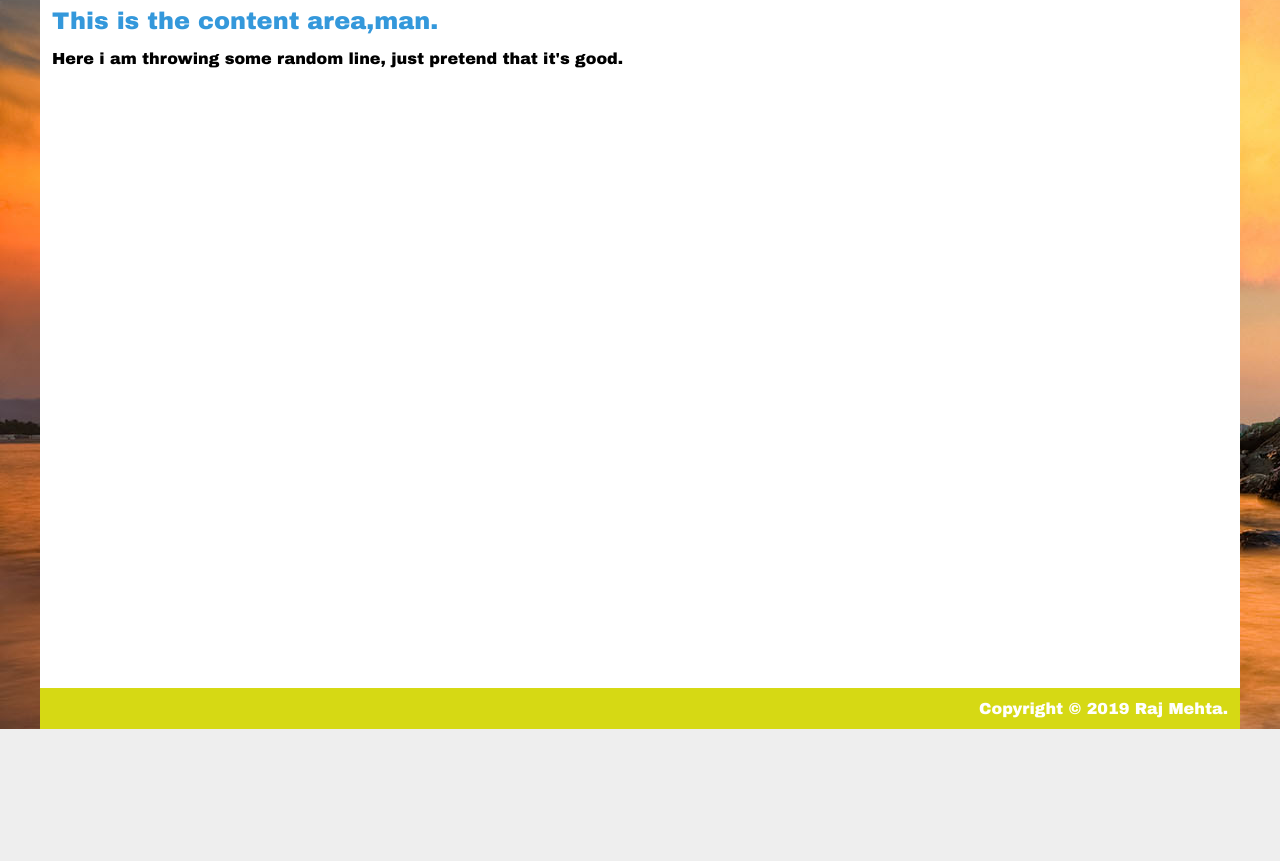
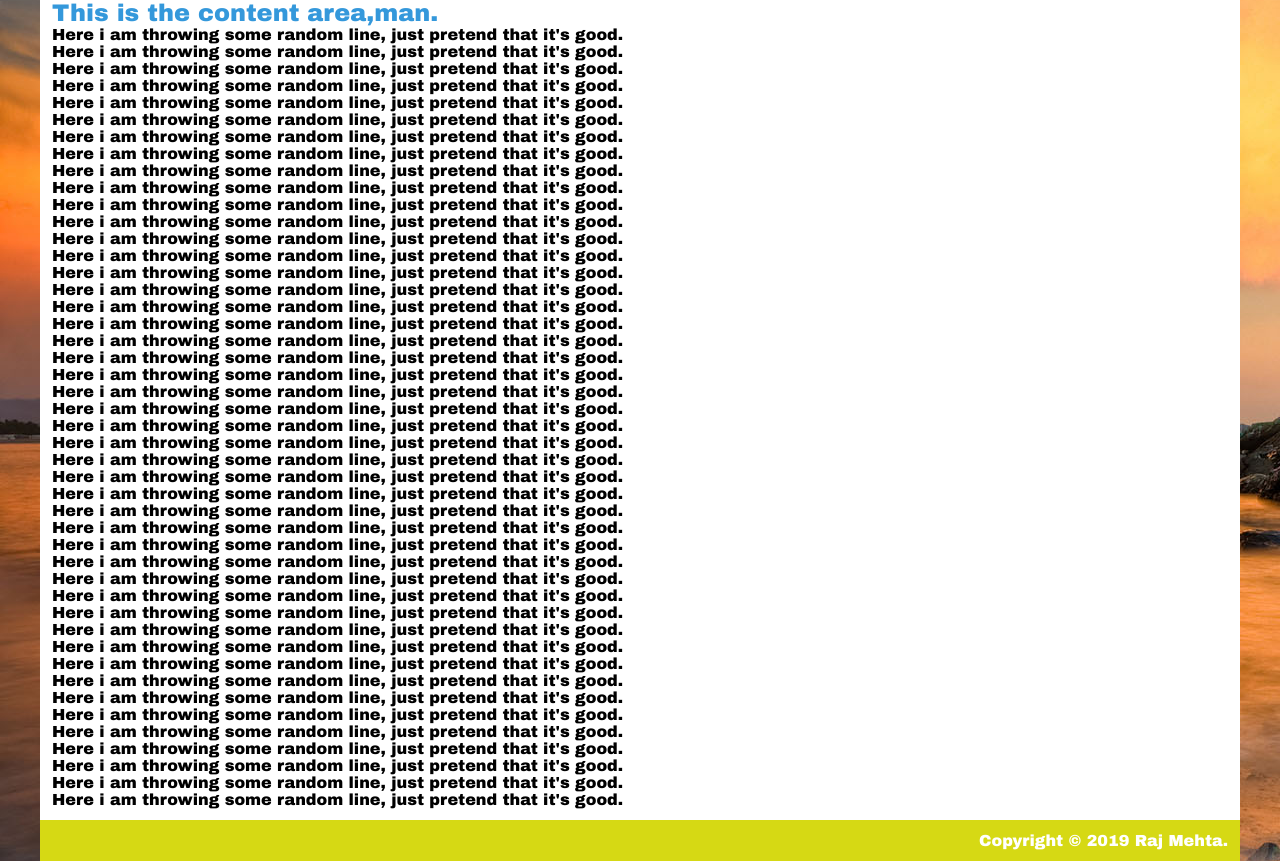
Before and after one commit to rajmehta1998/CSS_prac_1, a plain HTML site: page index.html in a window 1280 px wide. Shown: the part 71-932 px from the top of the page. Before the commit the page ends 800 px from the top, so only its background shows below. Drawn offline with Linux system fonts and the light colour scheme.

Commit message:
Add files via upload

```diff
--- a/index.html
+++ b/index.html
@@ -13,6 +13,51 @@
 			<div id="content">
 				<h2>This is the content area,man.</h2>
 				<p>Here i am throwing some random line, just pretend that it's good.</p>
+				<p>Here i am throwing some random line, just pretend that it's good.</p>
+				<p>Here i am throwing some random line, just pretend that it's good.</p>
+				<p>Here i am throwing some random line, just pretend that it's good.</p>
+				<p>Here i am throwing some random line, just pretend that it's good.</p>
+				<p>Here i am throwing some random line, just pretend that it's good.</p>
+				<p>Here i am throwing some random line, just pretend that it's good.</p>
+				<p>Here i am throwing some random line, just pretend that it's good.</p>
+				<p>Here i am throwing some random line, just pretend that it's good.</p>
+				<p>Here i am throwing some random line, just pretend that it's good.</p>
+				<p>Here i am throwing some random line, just pretend that it's good.</p>
+				<p>Here i am throwing some random line, just pretend that it's good.</p>
+				<p>Here i am throwing some random line, just pretend that it's good.</p>
+				<p>Here i am throwing some random line, just pretend that it's good.</p>
+				<p>Here i am throwing some random line, just pretend that it's good.</p>
+				<p>Here i am throwing some random line, just pretend that it's good.</p>
+				<p>Here i am throwing some random line, just pretend that it's good.</p>
+				<p>Here i am throwing some random line, just pretend that it's good.</p>
+				<p>Here i am throwing some random line, just pretend that it's good.</p>
+				<p>Here i am throwing some random line, just pretend that it's good.</p>
+				<p>Here i am throwing some random line, just pretend that it's good.</p>
+				<p>Here i am throwing some random line, just pretend that it's good.</p>
+				<p>Here i am throwing some random line, just pretend that it's good.</p>
+				<p>Here i am throwing some random line, just pretend that it's good.</p>
+				<p>Here i am throwing some random line, just pretend that it's good.</p>
+				<p>Here i am throwing some random line, just pretend that it's good.</p>
+				<p>Here i am throwing some random line, just pretend that it's good.</p>
+				<p>Here i am throwing some random line, just pretend that it's good.</p>
+				<p>Here i am throwing some random line, just pretend that it's good.</p>
+				<p>Here i am throwing some random line, just pretend that it's good.</p>
+				<p>Here i am throwing some random line, just pretend that it's good.</p>
+				<p>Here i am throwing some random line, just pretend that it's good.</p>
+				<p>Here i am throwing some random line, just pretend that it's good.</p>
+				<p>Here i am throwing some random line, just pretend that it's good.</p>
+				<p>Here i am throwing some random line, just pretend that it's good.</p>
+				<p>Here i am throwing some random line, just pretend that it's good.</p>
+				<p>Here i am throwing some random line, just pretend that it's good.</p>
+				<p>Here i am throwing some random line, just pretend that it's good.</p>
+				<p>Here i am throwing some random line, just pretend that it's good.</p>
+				<p>Here i am throwing some random line, just pretend that it's good.</p>
+				<p>Here i am throwing some random line, just pretend that it's good.</p>
+				<p>Here i am throwing some random line, just pretend that it's good.</p>
+				<p>Here i am throwing some random line, just pretend that it's good.</p>
+				<p>Here i am throwing some random line, just pretend that it's good.</p>
+				<p>Here i am throwing some random line, just pretend that it's good.</p>
+				<p>Here i am throwing some random line, just pretend that it's good.</p>
 			</div>
 
 			<div id="footer">
--- a/style.css
+++ b/style.css
@@ -1,12 +1,18 @@
+*{
+	margin: 0;
+	padding: 0;
+}
+
 body{
 	background-color: #EEEEEE;
+	height: 100%;
 	font-family: Arial Black, Arial, sans-serif;
 }
 
 #container{
 	background-color: white;
 	width: 1200px;
-	height: 100%;
+	min-height: 100%;
 	margin-left: auto;
 	margin-right: auto;
 	position: relative;
@@ -28,12 +34,13 @@ h2{
 }
 
 #content{
+	min-height: 79%;
+	overflow: auto;
 	padding: 12px;
 	text-align: justify;
 	width: 1100px;
 	float: center;
 }
-
 
 #footer{
 	clear: both;
@@ -42,6 +49,7 @@ h2{
 	background-color: #D6D914;
 	color: white;
 	width: 1176px;
-	position: fixed;
+	clear: both;
+	position: relative;
 	bottom: 0px;
 }
```
